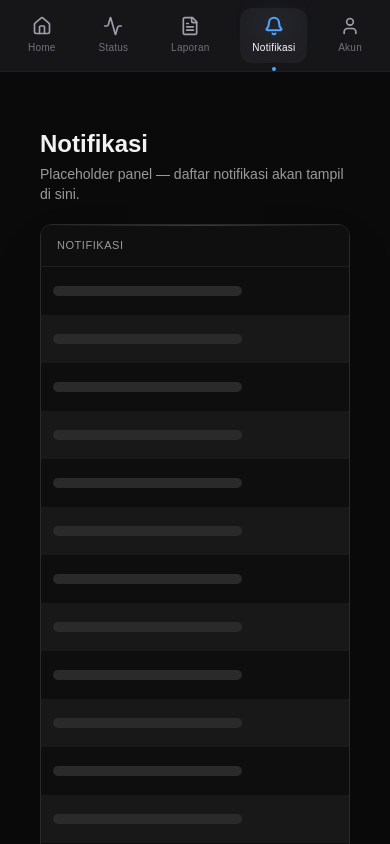
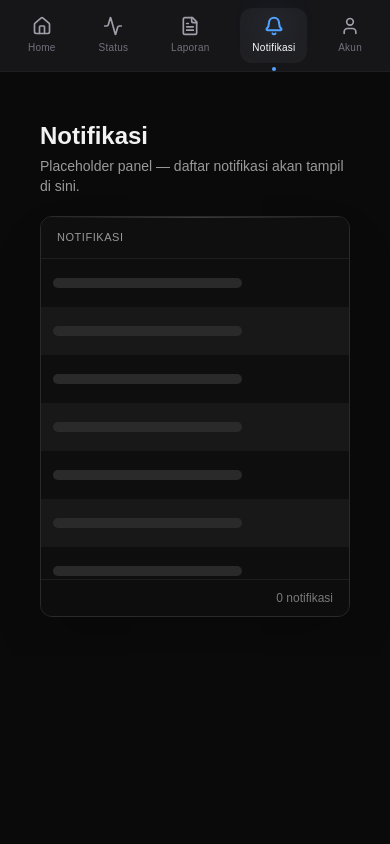
Before and after one commit to MateeJr/univistamonitor, a Next.js app: page /notifikasi in a window 390 px wide. Shown: the top 844 px of the page. Built offline with nearby package versions, Linux system fonts and the light colour scheme.

Commit message:
Refactor NotifikasiPage layout for improved styling and responsiveness; adjust padding and max height settings for better content display.

```diff
--- a/src/components/pages/NotifikasiPage.tsx
+++ b/src/components/pages/NotifikasiPage.tsx
@@ -1,7 +1,7 @@
 export default function NotifikasiPage() {
   return (
-    <section className="min-h-full w-full px-4 py-6 sm:px-6 md:py-10">
-      <div className="mx-auto w-full max-w-5xl min-h-[calc(100dvh-80px)] md:min-h-[100dvh] flex flex-col">
+    <section className="min-h-full w-full p-4 md:p-6">
+      <div className="mx-auto w-full max-w-5xl flex flex-col">
         <div className="mb-5 flex items-end justify-between">
           <div>
             <h1 className="text-2xl font-semibold text-[#f2f2f2]">Notifikasi</h1>
@@ -10,7 +10,7 @@ export default function NotifikasiPage() {
             </p>
           </div>
         </div>
-        <div className="relative overflow-hidden rounded-xl border border-[#2a2a2a] bg-[#0b0b0b] shadow-2xl flex flex-col h-full">
+        <div className="relative overflow-hidden rounded-xl border border-[#2a2a2a] bg-[#0b0b0b] shadow-2xl flex flex-col">
           <div className="pointer-events-none absolute inset-x-0 top-0 h-px bg-gradient-to-r from-transparent via-[#3a3a3a] to-transparent" />
           <div className="border-b border-[#1e1e1e] bg-[#0f0f0f] px-4 py-3 sm:px-5">
             <div className="flex items-center text-[11px] font-medium uppercase tracking-wider text-[#9a9a9a]">
@@ -20,7 +20,7 @@ export default function NotifikasiPage() {
               <div className="hidden w-40 shrink-0 lg:block">Waktu</div>
             </div>
           </div>
-          <div className="flex-1 overflow-auto">
+          <div className="overflow-auto max-h-80 md:max-h-96 uv-scrollbar uv-scrollbar--thin overscroll-contain">
             {Array.from({ length: 16 }).map((_, i) => (
               <div
                 key={i}
```
